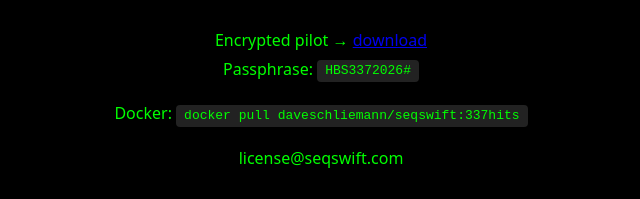
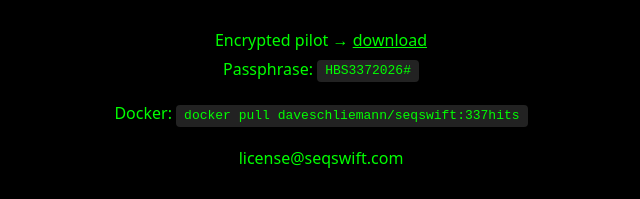
Before and after one commit to daveschliemann/seqswift-site, a website: page index.html in a window 1280 px wide. Shown: the part 515-714 px from the top of the page, 319-959 px from the left. Drawn offline with Linux system fonts and the light colour scheme.

Commit message:
Update index.html

```diff
--- a/index.html
+++ b/index.html
@@ -7,6 +7,7 @@
     body{font-family:system-ui;background:#000;color:#0f0;text-align:center;padding:5rem;line-height:1.8}
     pre{background:#111;padding:2rem;border-radius:8px;display:inline-block}
     code{background:#222;padding:0.2rem 0.5rem;border-radius:4px}
+    a{color:#0f0}
   </style>
 </head>
 <body>
```
